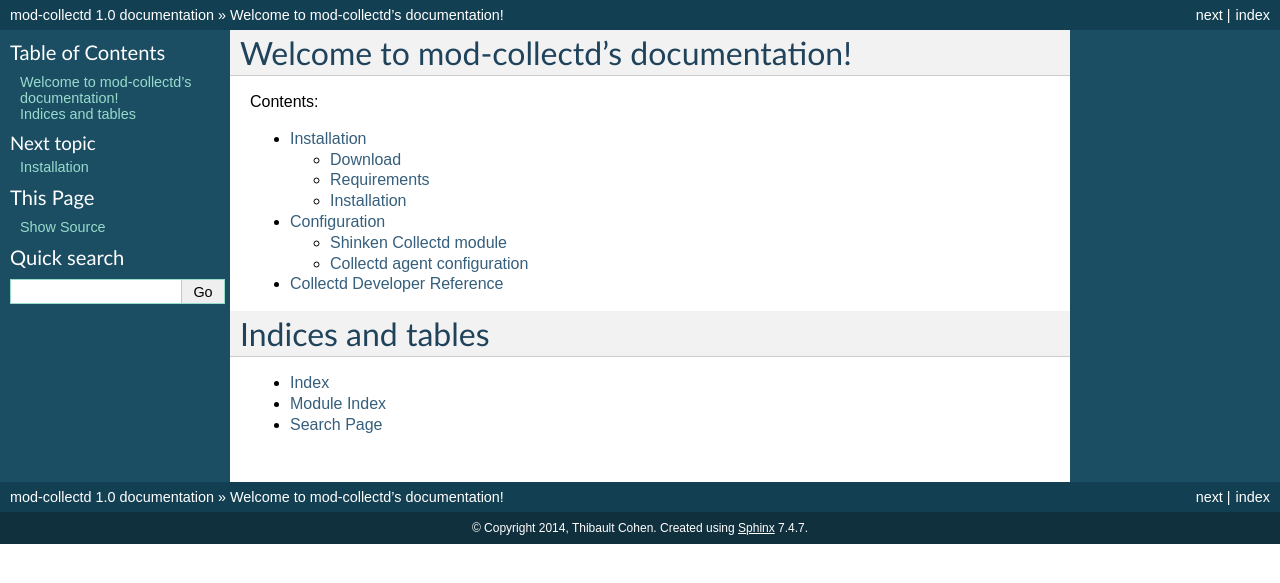
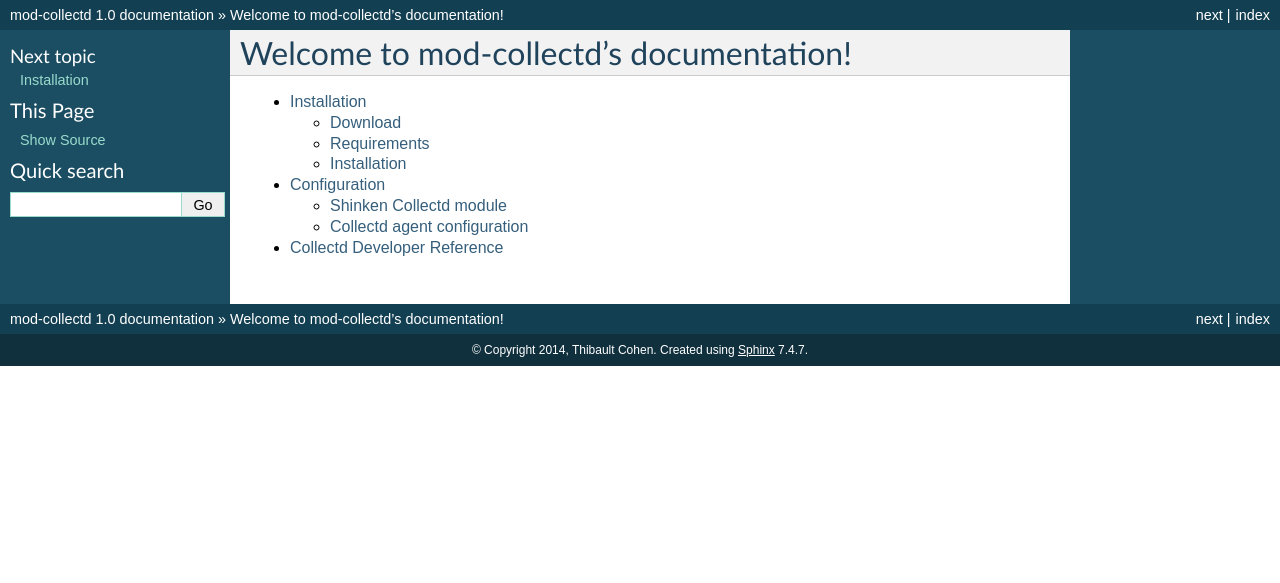
Before and after one commit to shinken-monitoring/mod-collectd, a Sphinx documentation site: the page built from doc/source/index.rst, in a window 1280 px wide. Shown: the top 583 px of the page. Built offline with Sphinx 7.4.7, drawn with Linux system fonts in a browser that asks for light colours.

Commit message:
* try to fix summary

```diff
--- a/doc/source/index.rst
+++ b/doc/source/index.rst
@@ -3,10 +3,10 @@
    You can adapt this file completely to your liking, but it should at least
    contain the root `toctree` directive.
 
+========================================
 Welcome to mod-collectd's documentation!
 ========================================
 
-Contents:
 
 .. toctree::
     :maxdepth: 2
@@ -14,10 +14,3 @@ Contents:
     installation
     configuration
     collectd_dev
-
-Indices and tables
-==================
-
-* :ref:`genindex`
-* :ref:`modindex`
-* :ref:`search`
```
